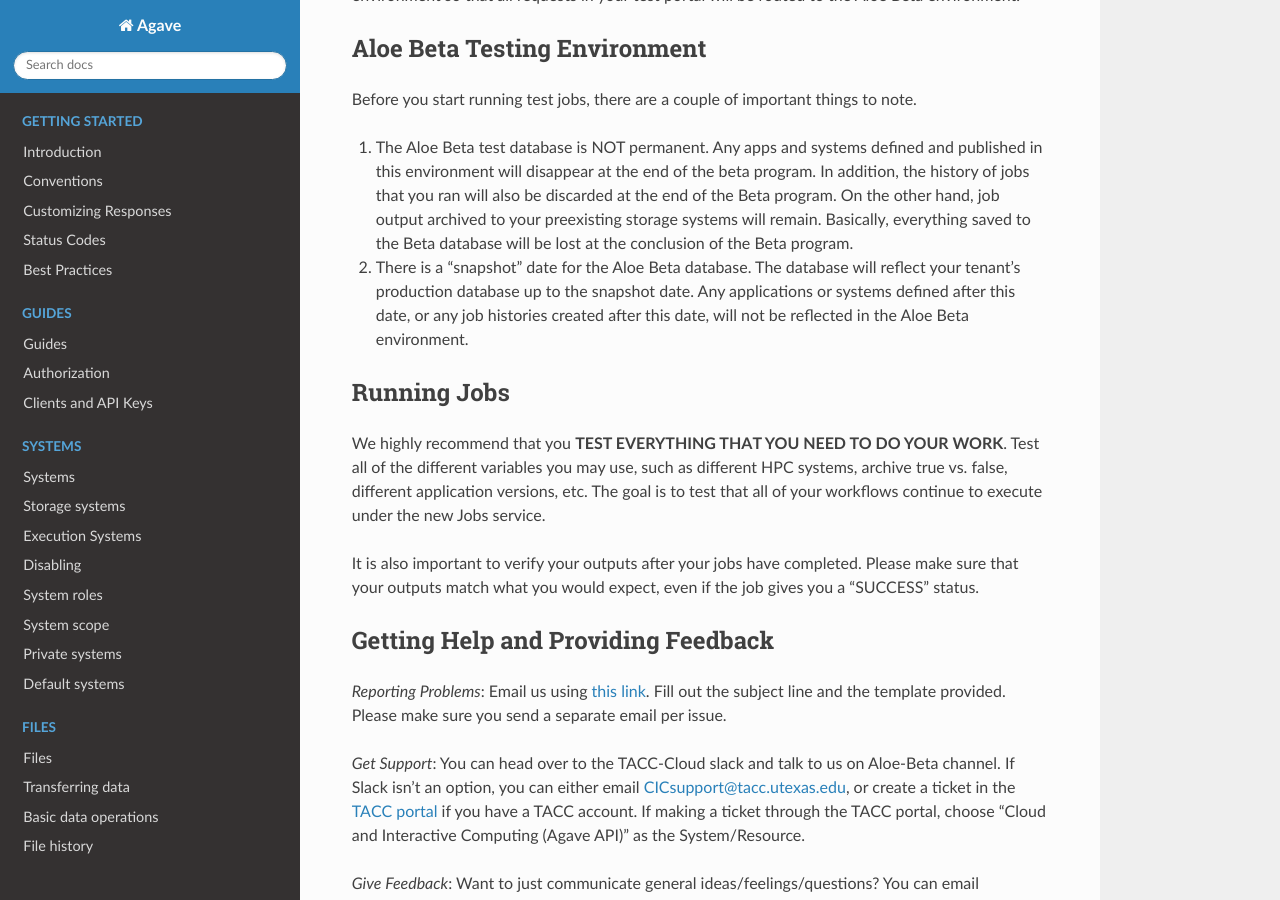
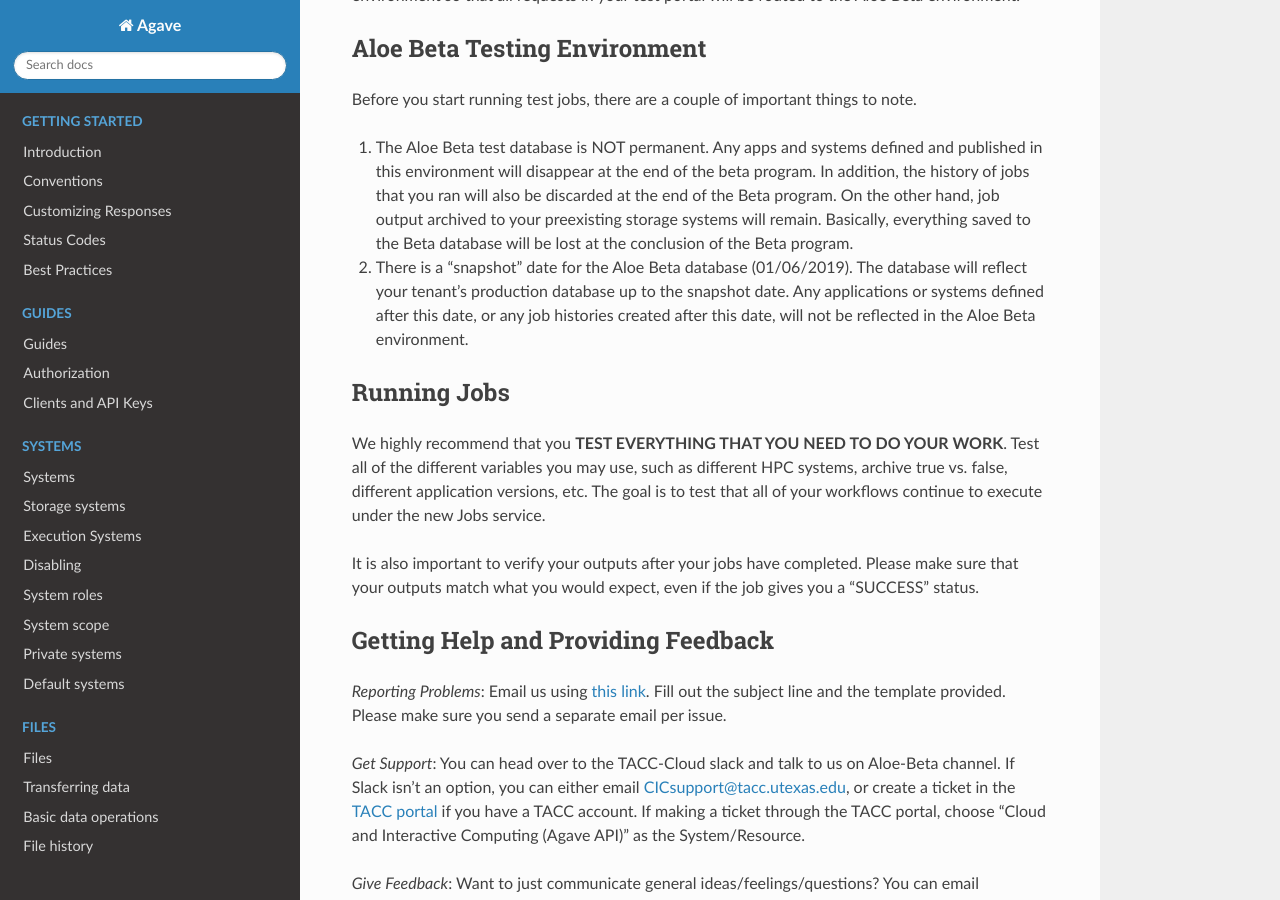
Before and after one commit to TACC-Cloud/agave-docs, a Sphinx documentation site: the page built from docs/agave/guides/jobs/aloe-beta-tester-guide.rst, in a window 1280 px wide and 900 px high, scrolled down 1445 px. Built offline with Sphinx 7.4.7 and the Read the Docs theme 2.0.0, drawn with Linux system fonts in a browser that asks for light colours; cross-references to code outside the pages are shown as plain code.

Commit message:
Update aloe-beta-tester-guide.rst

```diff
--- a/docs/agave/guides/jobs/aloe-beta-tester-guide.rst
+++ b/docs/agave/guides/jobs/aloe-beta-tester-guide.rst
@@ -58,7 +58,7 @@ Before you start running test jobs, there are a couple of important things to no
 
 1.	The Aloe Beta test database is NOT permanent. Any apps and systems defined and published in this environment will disappear at the end of the beta program. In addition, the history of jobs that you ran will also be discarded at the end of the Beta program. On the other hand, job output archived to your preexisting storage systems will remain. Basically, everything saved to the Beta database will be lost at the conclusion of the Beta program.
 
-2.	There is a “snapshot” date for the Aloe Beta database. The database will reflect your tenant’s production database up to the snapshot date. Any applications or systems defined after this date, or any job histories created after this date, will not be reflected in the Aloe Beta environment.
+2.	There is a “snapshot” date for the Aloe Beta database (01/06/2019). The database will reflect your tenant’s production database up to the snapshot date. Any applications or systems defined after this date, or any job histories created after this date, will not be reflected in the Aloe Beta environment.
 
 
 Running Jobs
```
